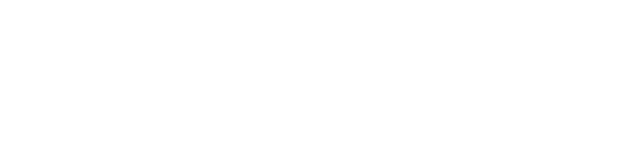
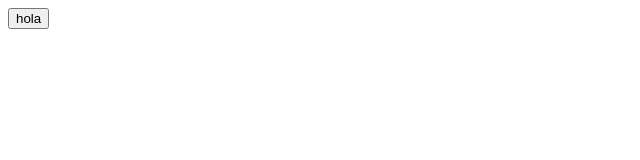
Before and after one commit to juliandevnguitar/git-tutorial, a plain HTML site: page index.html in a window 1280 px wide. Shown: the whole page, without its empty margins (0-640 px from the left). Drawn offline with Linux system fonts and the light colour scheme.

Commit message:
Version 2

```diff
--- a/index.html
+++ b/index.html
@@ -1,5 +1,9 @@
 <!DOCTYPE html>
 <html>
   <head></head>
-  <body></body>
+  <body>
+    <button>
+      hola
+    </button>
+  </body>
 </html>
--- a/scrip.js
+++ b/scrip.js
@@ -1 +1,2 @@
 console.log('Hello');
+console.log('version 3');
```
